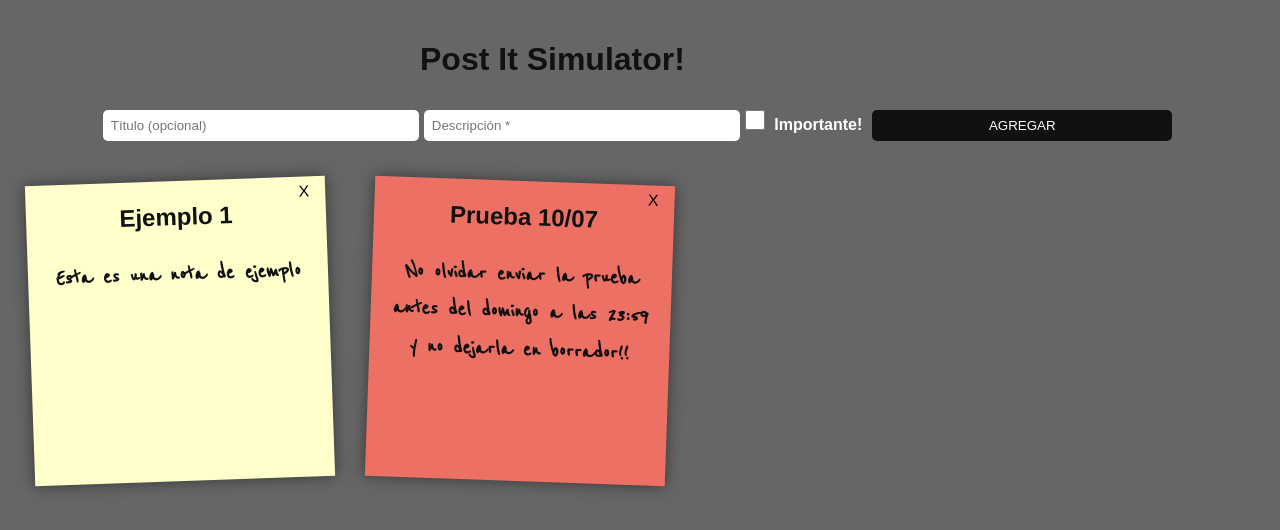
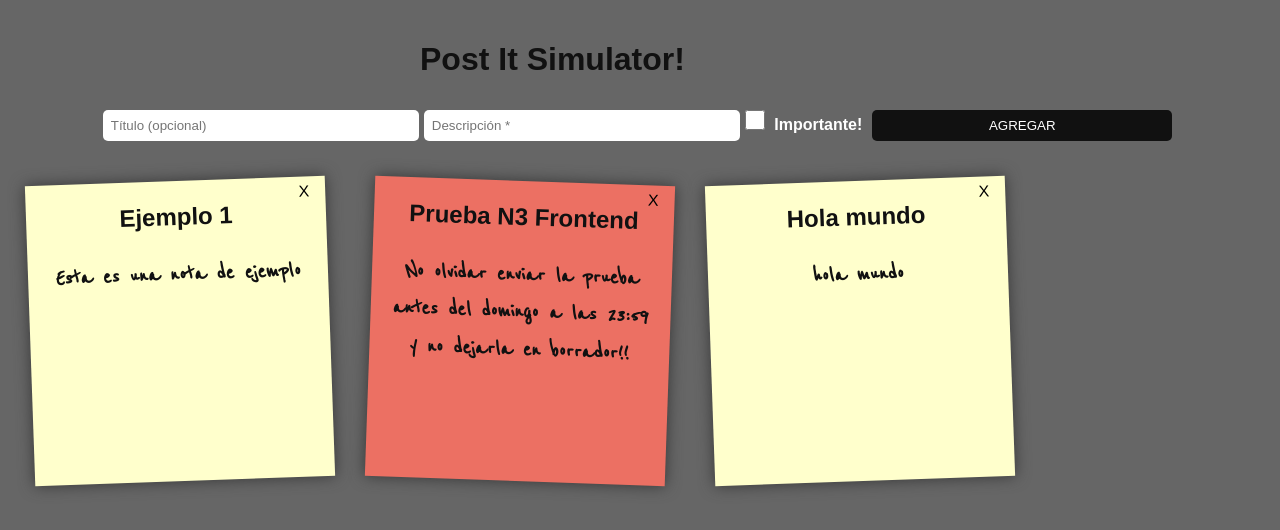
Before and after one commit to Wiccaos/ev3-frontend, a React (Create React App) app: page / in a window 1280 px wide. Shown: the top 530 px of the page. Built offline with nearby package versions, Linux system fonts and the light colour scheme.

Commit message:
nueva nota de ejemplo

```diff
--- a/src/App.jsx
+++ b/src/App.jsx
@@ -6,7 +6,8 @@ function App() {
   // ejemplos iniciales para que la página no esté vacía
   const [postits, setPostits] = useState([
     { titulo: "Ejemplo 1", desc: "Esta es una nota de ejemplo", importante: false },
-    { titulo: "Prueba 10/07", desc: "No olvidar enviar la prueba antes del domingo a las 23:59 y no dejarla en borrador!!", importante: true }
+    { titulo: "Prueba N3 Frontend", desc: "No olvidar enviar la prueba antes del domingo a las 23:59 y no dejarla en borrador!!", importante: true },
+    { titulo: "Hola mundo", desc: "hola mundo", importante: false }
   ]);
 
   // acá usamos la funcion para agregar un post-it y en setPostits se especifica que se agregue el nuevo postit inicio
```
